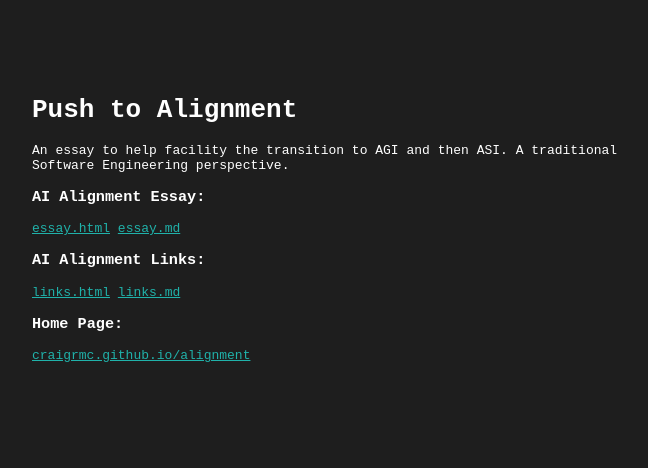
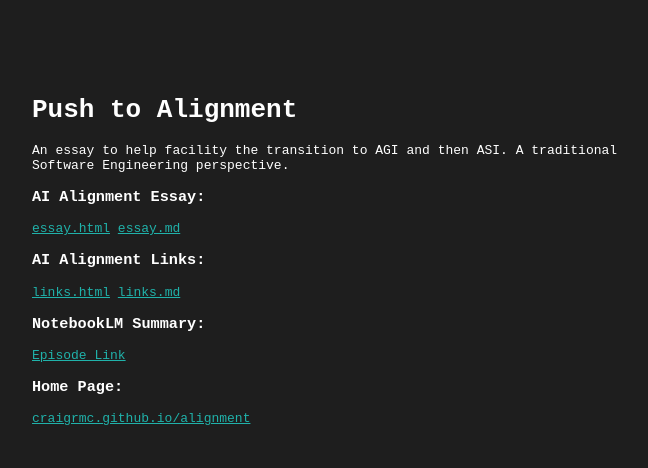
Before and after one commit to craigrmc/alignment, a plain HTML site: page index.html in a window 1280 px wide. Shown: the whole page, without its empty margins (54-702 px from the left). Drawn offline with Linux system fonts and the light colour scheme.

Commit message:
Updated home page

```diff
--- a/index.html
+++ b/index.html
@@ -7,15 +7,15 @@
 <body>
 <div class="body-div">
     <h1>Push to Alignment</h1>
-    <p>
-        An essay to help facility the transition to AGI and then ASI. A traditional Software Engineering perspective.
-    </p>
+    <p>An essay to help facility the transition to AGI and then ASI. A traditional Software Engineering perspective.</p>
     <h3>AI Alignment Essay:</h3>
     <a href="https://craigrmc.github.io/alignment/essay.html">essay.html</a>
     <a href="https://github.com/craigrmc/alignment/blob/main/essay.md">essay.md</a>
     <h3>AI Alignment Links:</h3>
     <a href="https://craigrmc.github.io/alignment/links.html">links.html</a>
     <a href="https://github.com/craigrmc/alignment/blob/main/links.md">links.md</a>
+    <h3>NotebookLM Summary:</h3>
+    <a href="">Episode Link</a>
     <h3>Home Page:</h3>
     <a href="https://craigrmc.github.io/alignment">craigrmc.github.io/alignment</a>
 </div>
```
Also changed, not shown: 1 other file.
